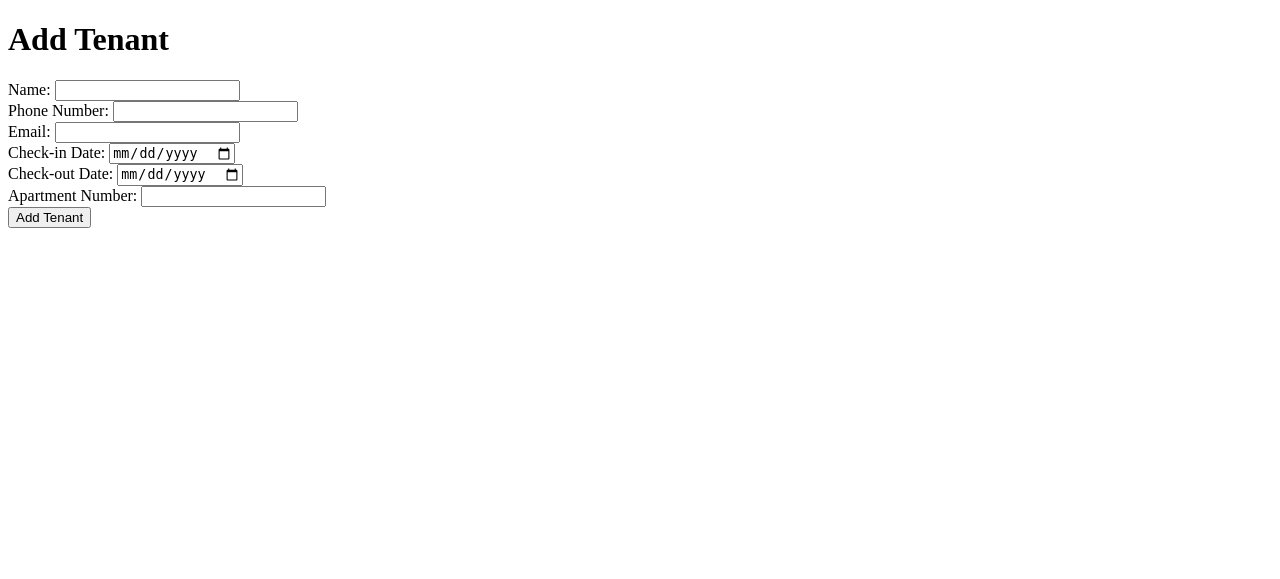
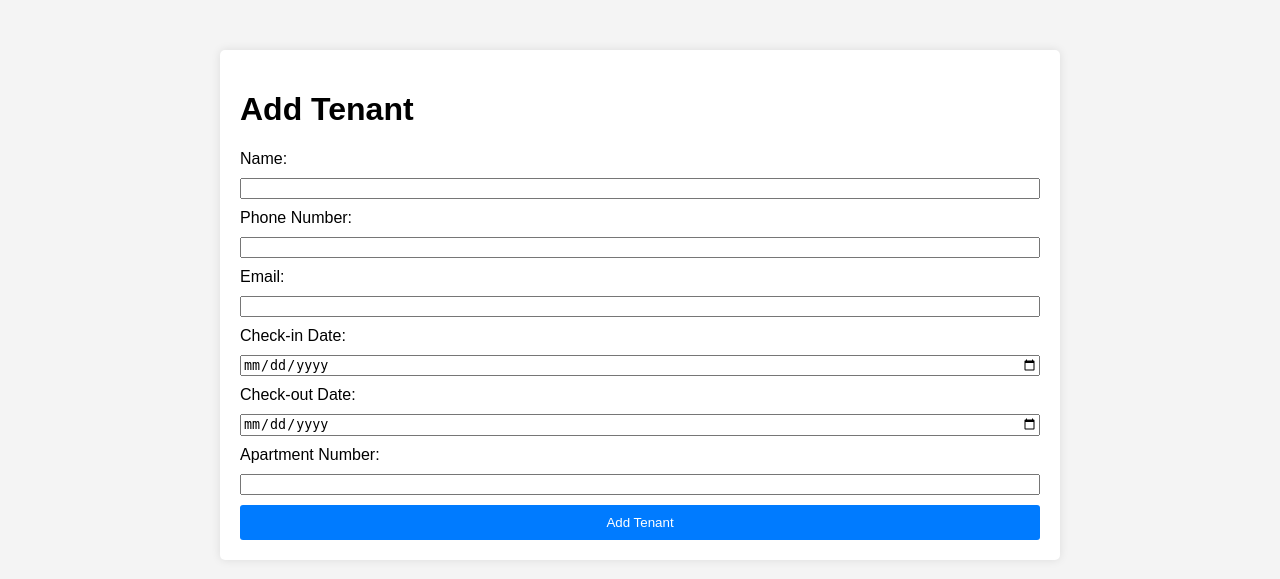
Before and after one commit to as9219/Maintenance_Web_App, a Flask app: page /add_tenant in a window 1280 px wide. Shown: the top 579 px of the page. Run offline with Flask 3, Linux system fonts and the light colour scheme.

```diff
--- a/app.py
+++ b/app.py
@@ -1,44 +1,40 @@
+import uuid
+import firebase_admin
+from firebase_admin import credentials, firestore
+from firebase_admin import db
 from flask import Flask, render_template, request, redirect, url_for
-
-import firebase_admin
-from firebase_admin import credentials
 
 app = Flask(__name__)
 
+# Initialize Firebase with your credentials
 cred = credentials.Certificate("maintenancewebapp-key.json")
-firebase_admin.initialize_app(cred)
-# Placeholder data structures (replace with database implementation)
-tenants = []
-maintenance_requests = []
+firebase_admin.initialize_app(cred, {"databaseURL": "https://maintenancewebapp-default-rtdb.firebaseio.com/"})
+
+# Get a reference to the Firestore database
+db = firestore.client()
 
 
-# Route for the root URL
 @app.route('/')
 def home():
     return "Welcome to the Maintenance App!"
 
 
 # Routes for Tenant
-@app.route('/submit_request', methods=['GET', 'POST'])
+@app.route('/submit_request', methods=['POST'])
 def submit_request():
     if request.method == 'POST':
-        # Handle form submission and request creation
         area = request.form['area']
         description = request.form['description']
         photo = request.files['photo'] if 'photo' in request.files else None
 
-        # Placeholder logic to generate request ID and date/time
-        request_id = len(maintenance_requests) + 1
-
-        # Placeholder logic to get the current tenant (replace with authentication)
-        tenant = tenants[0] if tenants else None
-
-        # Placeholder logic to update the status of the request
+        # Generate request ID and date/time
+        #request_id = db.collection('maintenance_requests').document().id
+        #tenant = db.collection('tenants').limit(1).get()[0].to_dict() if db.collection('tenants').limit(1).get() else None
         status = 'pending'
 
         maintenance_request = {
-            'id': request_id,
-            'apartment_number': tenant['apartment_number'],
+            #'id': request_id,
+            #'apartment_number': tenant['apartment_number'],
             'area': area,
             'description': description,
             'date_time': '2023-12-03 12:00:00',  # Placeholder for current date/time
@@ -46,44 +42,20 @@ def submit_request():
             'status': status,
         }
 
-        maintenance_requests.append(maintenance_request)
+        # Add maintenance request to Firestore
+        #db.collection('maintenance_requests').add(maintenance_request)
 
         return redirect(url_for('submit_request'))
 
     return render_template('submit_request.html')
 
-
-# Routes for Staff Member
-@app.route('/browse_requests', methods=['GET'])
-def browse_requests():
-    # Display maintenance requests with filters
-    filters = request.args.to_dict()
-
-    filtered_requests = maintenance_requests
-    for key, value in filters.items():
-        if key in ['apartment_number', 'area', 'date_time', 'status']:
-            filtered_requests = [req for req in filtered_requests if req.get(key) == value]
-
-    return render_template('browse_requests.html', maintenance_requests=filtered_requests)
-
-
-@app.route('/update_status/<int:request_id>', methods=['POST'])
-def update_status(request_id):
-    # Update status of the selected request
-    for request_obj in maintenance_requests:
-        if request_obj['id'] == request_id:
-            request_obj['status'] = 'completed'
-            break
-
-    return redirect(url_for('browse_requests'))
-
-
 # Routes for Manager
 @app.route('/add_tenant', methods=['GET', 'POST'])
 def add_tenant():
     if request.method == 'POST':
-        # Handle form submission and add a new tenant
-        tenant_id = len(tenants) + 1
+        # Generate a unique ID for the new tenant
+        tenant_id = str(uuid.uuid4())  # Use UUID as a unique identifier
+
         name = request.form['name']
         phone_number = request.form['phone_number']
         email = request.form['email']
@@ -91,7 +63,7 @@ def add_tenant():
         check_out_date = request.form['check_out_date']
         apartment_number = request.form['apartment_number']
 
-        tenant = {
+        tenant_data = {
             'id': tenant_id,
             'name': name,
             'phone_number': phone_number,
@@ -101,39 +73,43 @@ def add_tenant():
             'apartment_number': apartment_number,
         }
 
-        tenants.append(tenant)
+        # Add the tenant data to Firestore
+        db.document(f'tenants/{tenant_id}').set(tenant_data)
 
         return redirect(url_for('add_tenant'))
 
     return render_template('add_tenant.html')
 
+# Routes for Staff Member
+@app.route('/browse_requests', methods=['GET'])
+def browse_requests():
+    filters = request.args.to_dict()
+    maintenance_requests = []
 
-@app.route('/move_tenant/<int:tenant_id>', methods=['POST'])
-def move_tenant(tenant_id):
-    # Move a tenant to another apartment
-    # Placeholder logic, update the apartment number of the selected tenant
-    for tenant in tenants:
-        if tenant['id'] == tenant_id:
-            tenant['apartment_number'] = request.form['new_apartment_number']
-            break
+    # Fetch maintenance requests from Firestore based on filters
+    #maintenance_requests_ref = db.collection('maintenance_requests')
 
-    return redirect(url_for('browse_tenants'))
+    for key, value in filters.items():
+        if key in ['apartment_number', 'area', 'date_time', 'status']:
+            maintenance_requests_ref = maintenance_requests_ref.where(key, '==', value)
 
+    #docs = maintenance_requests_ref.stream()
 
-@app.route('/delete_tenant/<int:tenant_id>', methods=['POST'])
-def delete_tenant(tenant_id):
-    # Delete a tenant
-    global tenants
-    tenants = [tenant for tenant in tenants if tenant['id'] != tenant_id]
+    #for doc in docs:
+    #    maintenance_requests.append(doc.to_dict())
 
-    return redirect(url_for('browse_tenants'))
-
+    #return render_template('browse_requests.html', maintenance_requests=maintenance_requests)
 
 # Route to display all tenants (for manager)
 @app.route('/browse_tenants')
 def browse_tenants():
+    tenants = []
+    tenants_ref = db.collection('tenants').stream()
+
+    for tenant_doc in tenants_ref:
+        tenants.append(tenant_doc.to_dict())
+
     return render_template('browse_tenants.html', tenants=tenants)
-
 
 if __name__ == '__main__':
     app.run(debug=True)
--- /dev/null
+++ b/static/styles.css
@@ -0,0 +1,50 @@
+body {
+    font-family: Arial, sans-serif;
+    background-color: #f4f4f4;
+    margin: 0;
+    padding: 0;
+}
+
+.container {
+    max-width: 800px;
+    margin: 50px auto;
+    background-color: #fff;
+    padding: 20px;
+    border-radius: 5px;
+    box-shadow: 0 0 10px rgba(0, 0, 0, 0.1);
+}
+
+form {
+    display: flex;
+    flex-direction: column;
+    gap: 10px;
+}
+
+button {
+    padding: 10px;
+    background-color: #007BFF;
+    color: #fff;
+    border: none;
+    cursor: pointer;
+    border-radius: 3px;
+}
+
+table {
+    width: 100%;
+    border-collapse: collapse;
+    margin-top: 20px;
+}
+
+table, th, td {
+    border: 1px solid #ddd;
+}
+
+th, td {
+    padding: 10px;
+    text-align: left;
+}
+
+th {
+    background-color: #007BFF;
+    color: #fff;
+}
--- a/templates/add_tenant.html
+++ b/templates/add_tenant.html
@@ -2,32 +2,34 @@
 <html lang="en">
 <head>
     <meta charset="UTF-8">
-    <meta http-equiv="X-UA-Compatible" content="IE=edge">
     <meta name="viewport" content="width=device-width, initial-scale=1.0">
+    <link rel="stylesheet" href="{{ url_for('static', filename='styles.css') }}">
     <title>Add Tenant</title>
 </head>
 <body>
+    <div class="container">
         <h1>Add Tenant</h1>
-    <form method="post">
+        <form action="{{ url_for('add_tenant') }}" method="post">
             <label for="name">Name:</label>
-        <input type="text" name="name" required><br>
+            <input type="text" name="name" required>
 
             <label for="phone_number">Phone Number:</label>
-        <input type="text" name="phone_number" required><br>
+            <input type="tel" name="phone_number" required>
 
             <label for="email">Email:</label>
-        <input type="email" name="email" required><br>
+            <input type="email" name="email" required>
 
             <label for="check_in_date">Check-in Date:</label>
-        <input type="date" name="check_in_date" required><br>
+            <input type="date" name="check_in_date" required>
 
             <label for="check_out_date">Check-out Date:</label>
-        <input type="date" name="check_out_date" required><br>
+            <input type="date" name="check_out_date" required>
 
             <label for="apartment_number">Apartment Number:</label>
-        <input type="text" name="apartment_number" required><br>
+            <input type="text" name="apartment_number" required>
 
-        <input type="submit" value="Add Tenant">
+            <button type="submit">Add Tenant</button>
         </form>
+    </div>
 </body>
 </html>
```
Also changed, not shown: templates/browse_requests.html (+4 -10 lines), templates/browse_tenants.html (+4 -13 lines), templates/submit_request.html (+13 -11 lines). Lines whose indentation alone changed are shown as unchanged.
